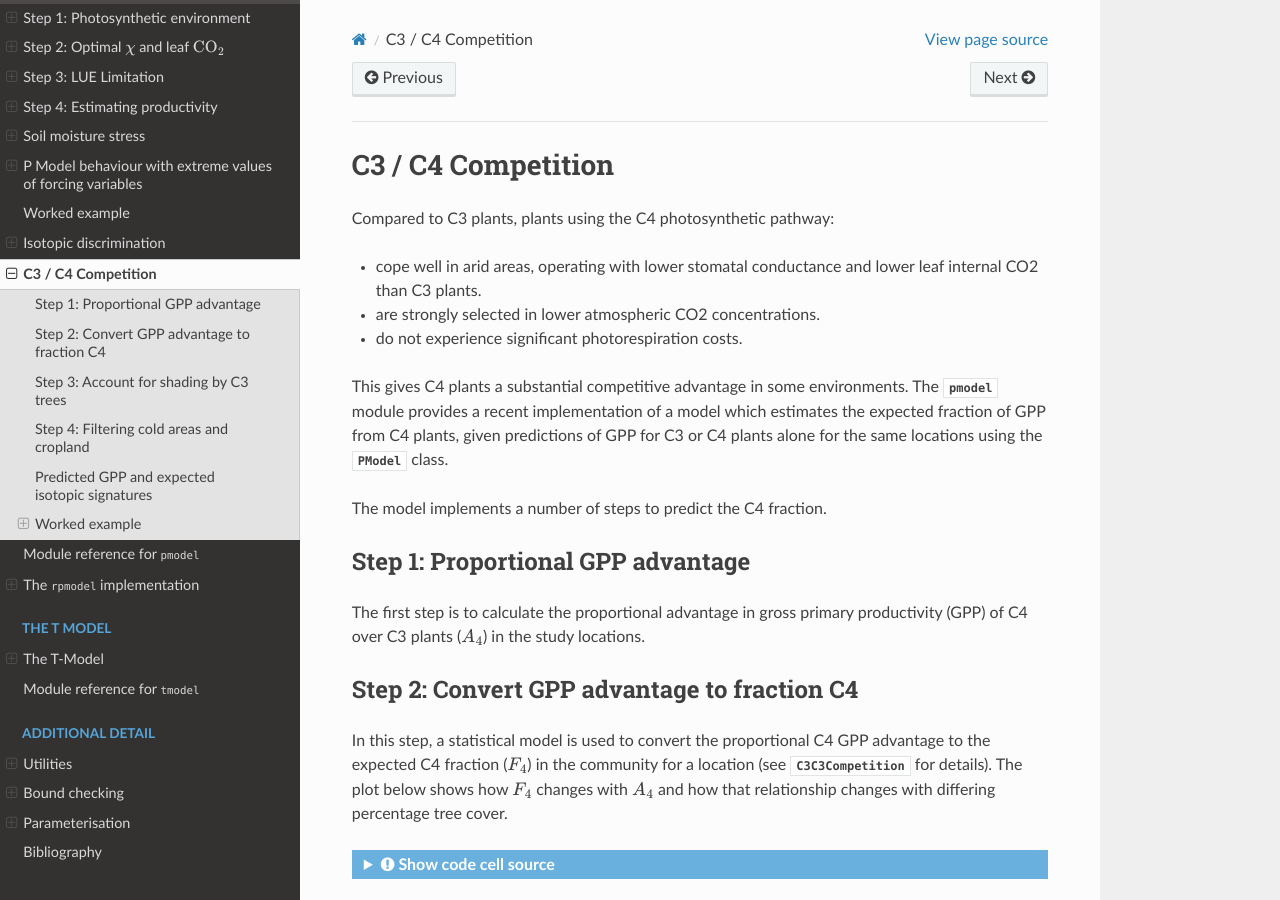
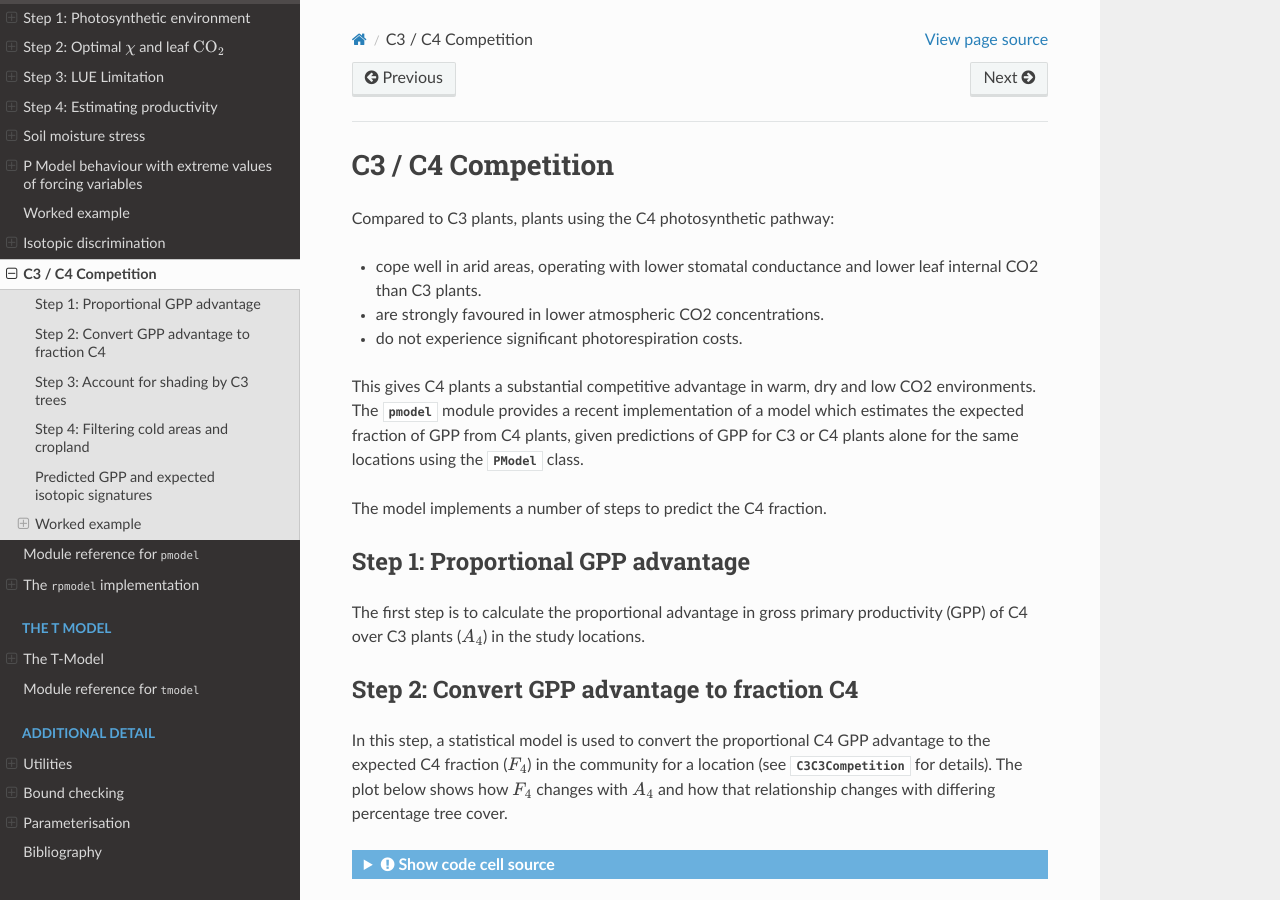
Before and after one commit to ImperialCollegeLondon/pyrealm, a Sphinx documentation site: the page built from source/pmodel/c3c4model.md, in a window 1280 px wide and 900 px high. Built offline with Sphinx 7.4.7 and the Read the Docs theme 2.0.0, drawn with Linux system fonts in a browser that asks for light colours.

Commit message:
Update c3c4model.md

```diff
--- a/source/pmodel/c3c4model.md
+++ b/source/pmodel/c3c4model.md
@@ -18,12 +18,12 @@ Compared to C3 plants, plants using the C4 photosynthetic pathway:
 
 * cope well in arid areas, operating with lower stomatal conductance
   and lower leaf internal CO2 than C3 plants.
-* are strongly selected in lower atmospheric CO2 concentrations.
+* are strongly favoured in lower atmospheric CO2 concentrations.
 * do not experience significant photorespiration costs.
 
-This gives C4 plants a substantial competitive advantage in some environments.
-The {mod}`~pyrealm.pmodel` module provides a recent implementation of a model
-which estimates the expected fraction of GPP from C4 plants, given predictions
+This gives C4 plants a substantial competitive advantage in warm, dry and low CO2
+environments. The {mod}`~pyrealm.pmodel` module provides a recent implementation of
+a model which estimates the expected fraction of GPP from C4 plants, given predictions
 of GPP for C3 or C4 plants alone for the same locations using the
 {class}`~pyrealm.pmodel.PModel` class.
 
```
